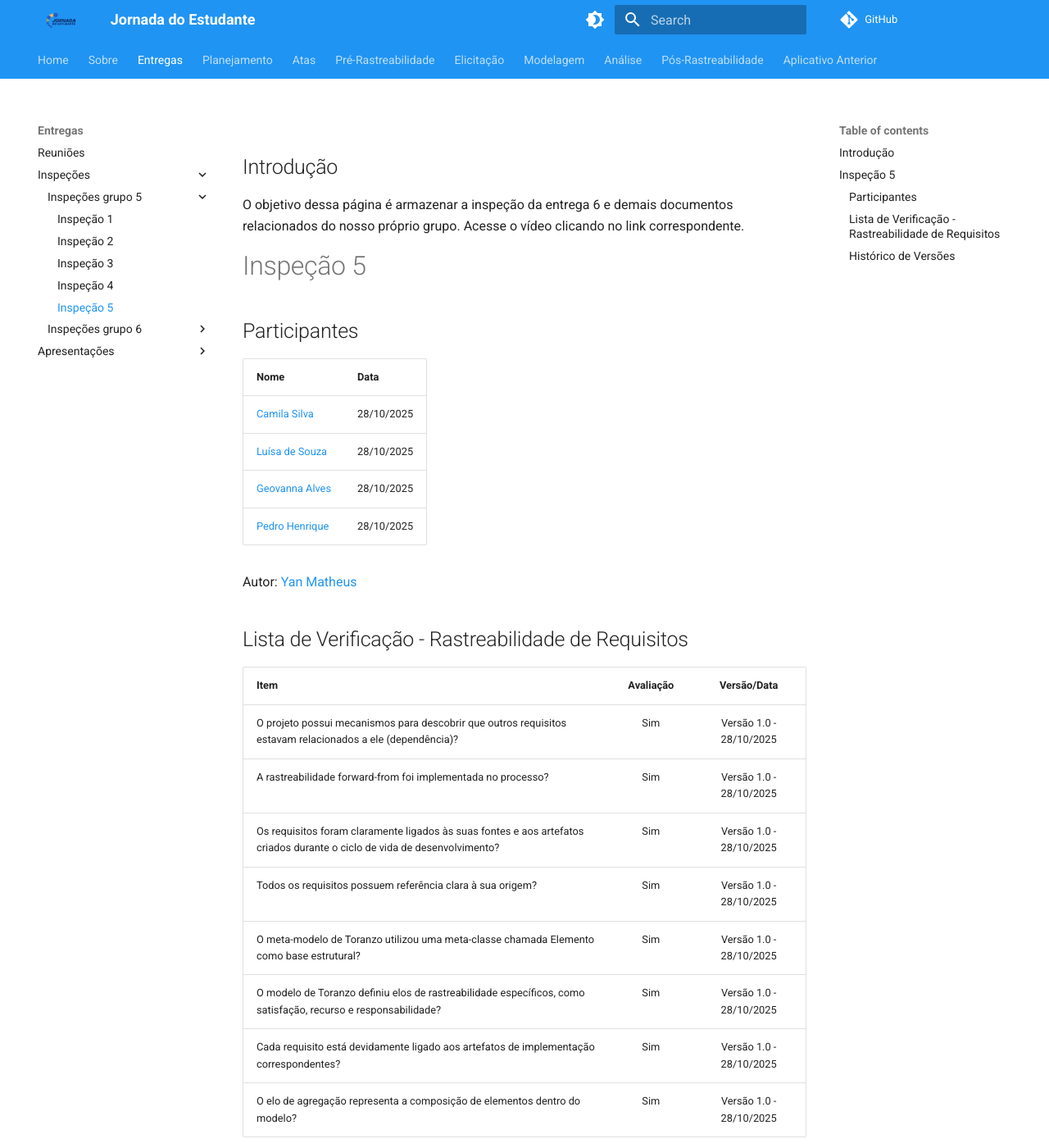
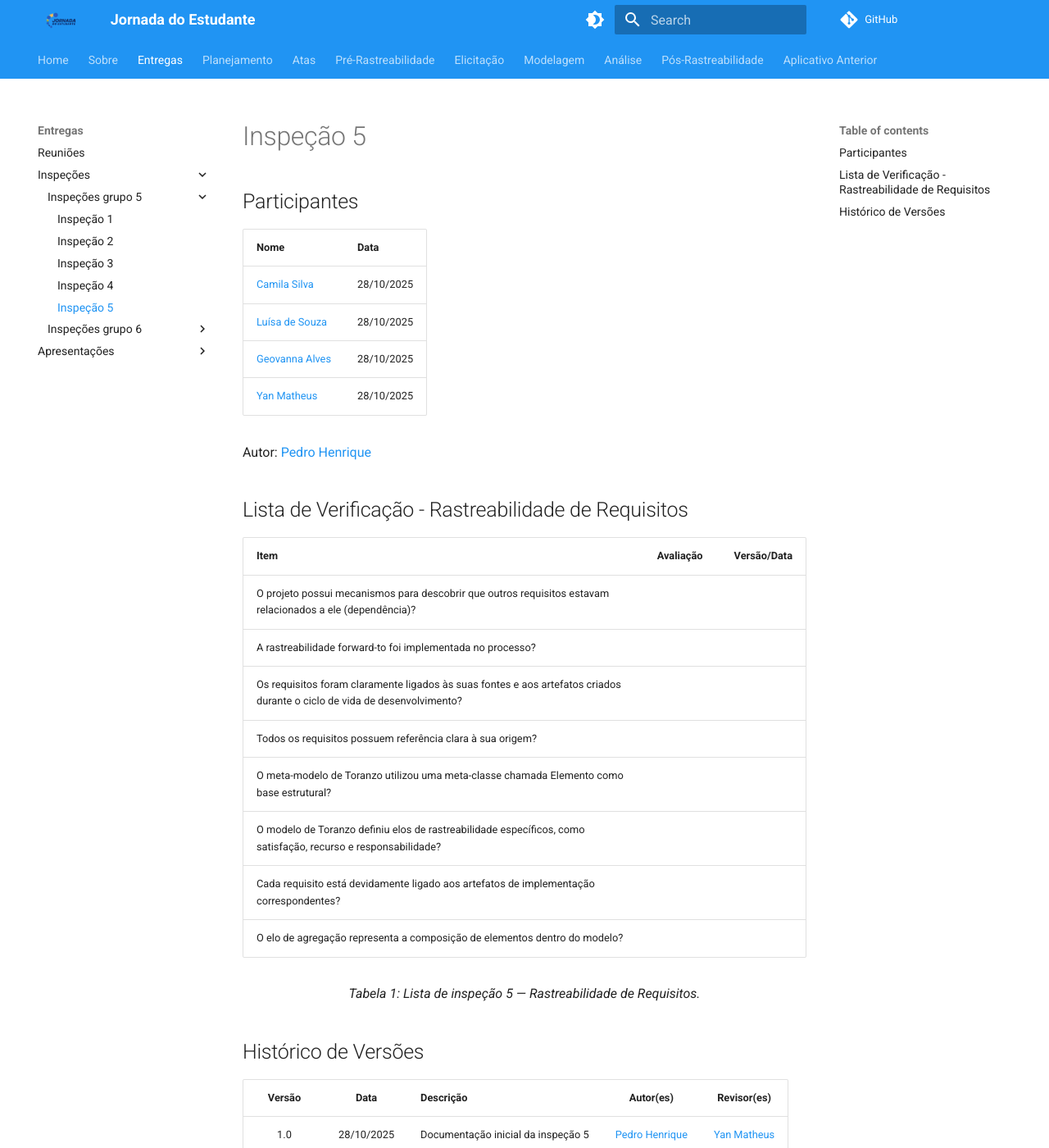
Before and after one commit to Requisitos-de-Software/2025.2-Grupo05, an MkDocs documentation site: the page built from docs/Entregas/Inspeções/Inspeções_grupo5/Inspecao5.md, in a window 1280 px wide and 1400 px high. Shown: the whole window at 82% size. Built offline with MkDocs 1.6.1 and Material for MkDocs 9.7.7, drawn with Linux system fonts in a browser that asks for light colours; comment, search, counter and statistics services are not loaded.

Commit message:
Revert "."

```diff
--- a/docs/Entregas/Inspeções/Inspeções_grupo5/Inspecao5.md
+++ b/docs/Entregas/Inspeções/Inspeções_grupo5/Inspecao5.md
@@ -1,9 +1,4 @@
-## Introdução
-
-O objetivo dessa página é armazenar a inspeção da entrega 6 e demais documentos relacionados do nosso próprio grupo. Acesse o vídeo clicando no link correspondente.
-
 # Inspeção 5
-
 
 ## Participantes
 
@@ -12,22 +7,22 @@ O objetivo dessa página é armazenar a inspeção da entrega 6 e demais documen
 | [Camila Silva](https://github.com/CamilaSilvaC)   | 28/10/2025  |
 | [Luísa de Souza](https://github.com/luisa12ll)    | 28/10/2025  |
 | [Geovanna Alves](https://github.com/GeovannaUmbelino) | 28/10/2025  |
-| [Pedro Henrique](https://github.com/pedrohpsantos) | 28/10/2025  |
+| [Yan Matheus](https://github.com/Yanmatheus0812)  | 28/10/2025  |
 
-Autor: [Yan Matheus](https://github.com/Yanmatheus0812)
+Autor: [Pedro Henrique](https://github.com/pedrohpsantos)
 
 ## Lista de Verificação - Rastreabilidade de Requisitos
 
 | Item                                                                                                                           | Avaliação     | Versão/Data              |
 | :----------------------------------------------------------------------------------------------------------------------------- | :-----------: | :----------------------: |
-| O projeto possui mecanismos para descobrir que outros requisitos estavam relacionados a ele (dependência)?                     |     Sim          |      Versão 1.0 \- 28/10/2025                    |
-| A rastreabilidade forward-from foi implementada no processo?                                                                     |    Sim           |        Versão 1.0 \- 28/10/2025                                |
-| Os requisitos foram claramente ligados às suas fontes e aos artefatos criados durante o ciclo de vida de desenvolvimento?      |    Sim           |          Versão 1.0 \- 28/10/2025                                              |
-| Todos os requisitos possuem referência clara à sua origem?                                                                     |      Sim         |          Versão 1.0 \- 28/10/2025                                              |
-| O meta-modelo de Toranzo utilizou uma meta-classe chamada Elemento como base estrutural?                                      |        Sim       |          Versão 1.0 \- 28/10/2025                                              |
-| O modelo de Toranzo definiu elos de rastreabilidade específicos, como satisfação, recurso e responsabilidade?                  |      Sim         |           Versão 1.0 \- 28/10/2025                                             |
-| Cada requisito está devidamente ligado aos artefatos de implementação correspondentes?                                         |      Sim         |           Versão 1.0 \- 28/10/2025                                             |
-| O elo de agregação representa a composição de elementos dentro do modelo?                                                     |       Sim        |          Versão 1.0 \- 28/10/2025                                              |
+| O projeto possui mecanismos para descobrir que outros requisitos estavam relacionados a ele (dependência)?                     |               |                          |
+| A rastreabilidade forward-to foi implementada no processo?                                                                     |               |                          |
+| Os requisitos foram claramente ligados às suas fontes e aos artefatos criados durante o ciclo de vida de desenvolvimento?      |               |                          |
+| Todos os requisitos possuem referência clara à sua origem?                                                                     |               |                          |
+| O meta-modelo de Toranzo utilizou uma meta-classe chamada Elemento como base estrutural?                                      |               |                          |
+| O modelo de Toranzo definiu elos de rastreabilidade específicos, como satisfação, recurso e responsabilidade?                  |               |                          |
+| Cada requisito está devidamente ligado aos artefatos de implementação correspondentes?                                         |               |                          |
+| O elo de agregação representa a composição de elementos dentro do modelo?                                                     |               |                          |
 
 <figcaption align="center">Tabela 1: Lista de inspeção 5 — Rastreabilidade de Requisitos.</figcaption>
 
```
